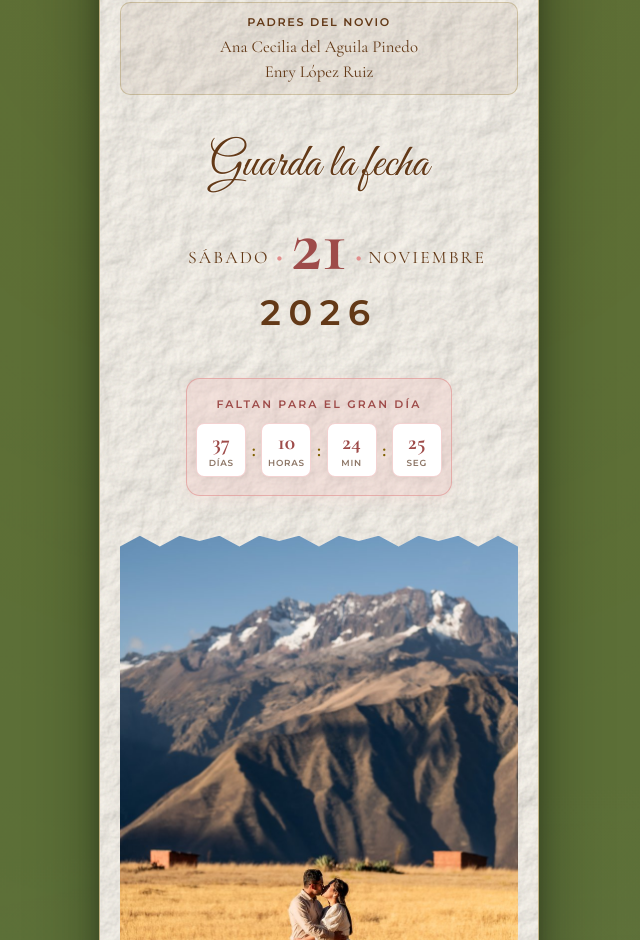
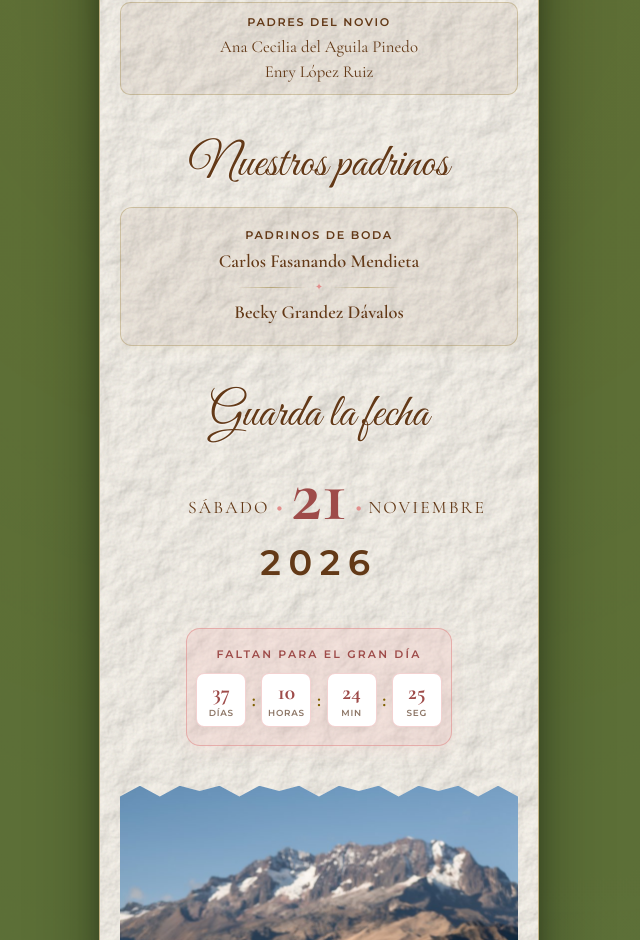
Before and after one commit to Osmorelabs/invitarte_wedding-katherine-enrry_21-11-2026, an Astro site: page / in a window 1280 px wide. Shown: the part 1394-2334 px from the top of the page, without its empty margins (321-961 px from the left). Built offline with nearby package versions, Linux system fonts and the light colour scheme; Astro itself is replaced by a stand-in of ours.

Commit message:
feat: agregando nombre de padrinos

```diff
--- a/src/components/WeddingInvitation.vue
+++ b/src/components/WeddingInvitation.vue
@@ -119,7 +119,23 @@
         </div>
       </section>
 
-      <!-- SECTION 3: GUARDA LA FECHA (SAVE THE DATE) -->
+      <!-- SECTION 3: NUESTROS PADRINOS -->
+      <section class="card-section godparents-section">
+        <h2 class="script-title">Nuestros padrinos</h2>
+
+        <div class="godparents-card">
+          <span class="godparent-role">PADRINOS DE BODA</span>
+          <p class="godparent-name">Carlos Fasanando Mendieta</p>
+          <div class="godparent-divider">
+            <span class="divider-line"></span>
+            <span class="divider-heart">✦</span>
+            <span class="divider-line"></span>
+          </div>
+          <p class="godparent-name">Becky Grandez Dávalos</p>
+        </div>
+      </section>
+
+      <!-- SECTION 4: GUARDA LA FECHA (SAVE THE DATE) -->
       <section class="card-section save-date-section">
         <h2 class="script-title">Guarda la fecha</h2>
 
@@ -745,6 +761,7 @@ onUnmounted(() => {
 .venue-info,
 .timeline-container,
 .gifts-section,
+.godparents-section,
 .rsvp-section,
 .invitation-footer {
   position: relative;
@@ -980,6 +997,62 @@ onUnmounted(() => {
   font-family: var(--font-serif);
   font-size: 1.05rem;
   color: var(--color-brown);
+}
+
+/* GODPARENTS SECTION */
+.godparents-section {
+  width: 100%;
+}
+
+.godparents-card {
+  width: 100%;
+  display: flex;
+  flex-direction: column;
+  align-items: center;
+  justify-content: center;
+  padding: 1.25rem 1rem;
+  border-radius: 12px;
+  background: rgba(99, 57, 23, 0.06);
+  border: 1px solid rgba(127, 96, 0, 0.25);
+  box-shadow: 0 4px 12px rgba(127, 96, 0, 0.05);
+}
+
+.godparent-role {
+  font-family: var(--font-sans);
+  font-size: 0.7rem;
+  font-weight: 700;
+  letter-spacing: 0.15em;
+  color: var(--color-brown, #633917);
+  margin-bottom: 0.45rem;
+  text-transform: uppercase;
+}
+
+.godparent-name {
+  font-family: var(--font-serif);
+  font-size: 1.15rem;
+  font-weight: 600;
+  color: var(--color-brown, #633917);
+  line-height: 1.35;
+}
+
+.godparent-divider {
+  display: flex;
+  align-items: center;
+  justify-content: center;
+  gap: 0.5rem;
+  width: 45%;
+  margin: 0.45rem 0;
+}
+
+.godparent-divider .divider-line {
+  flex: 1;
+  height: 1px;
+  background: linear-gradient(90deg, transparent, rgba(127, 96, 0, 0.4), transparent);
+}
+
+.godparent-divider .divider-heart {
+  font-size: 0.6rem;
+  color: #E28E8C;
 }
 
 .date-banner {
```
